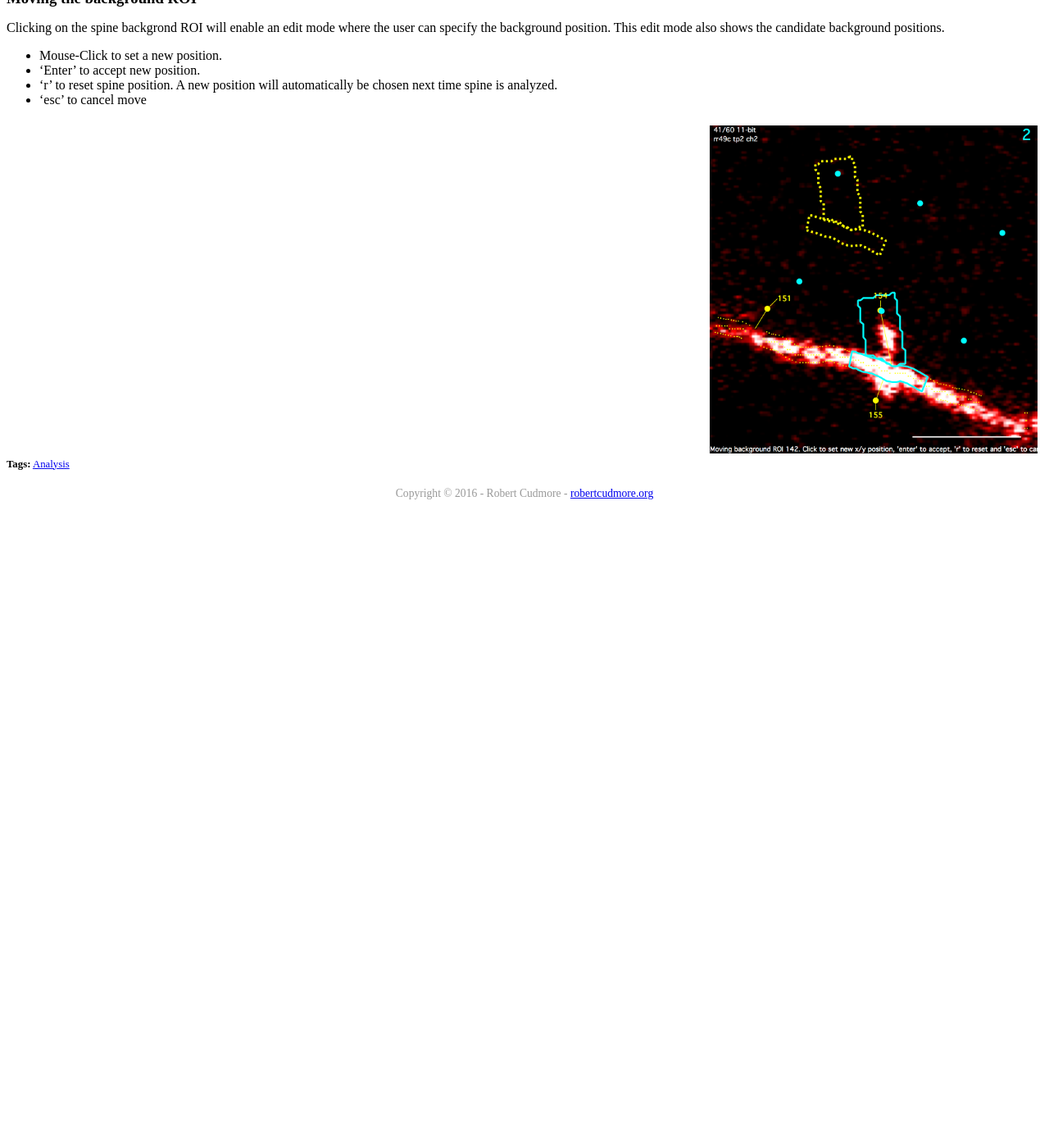
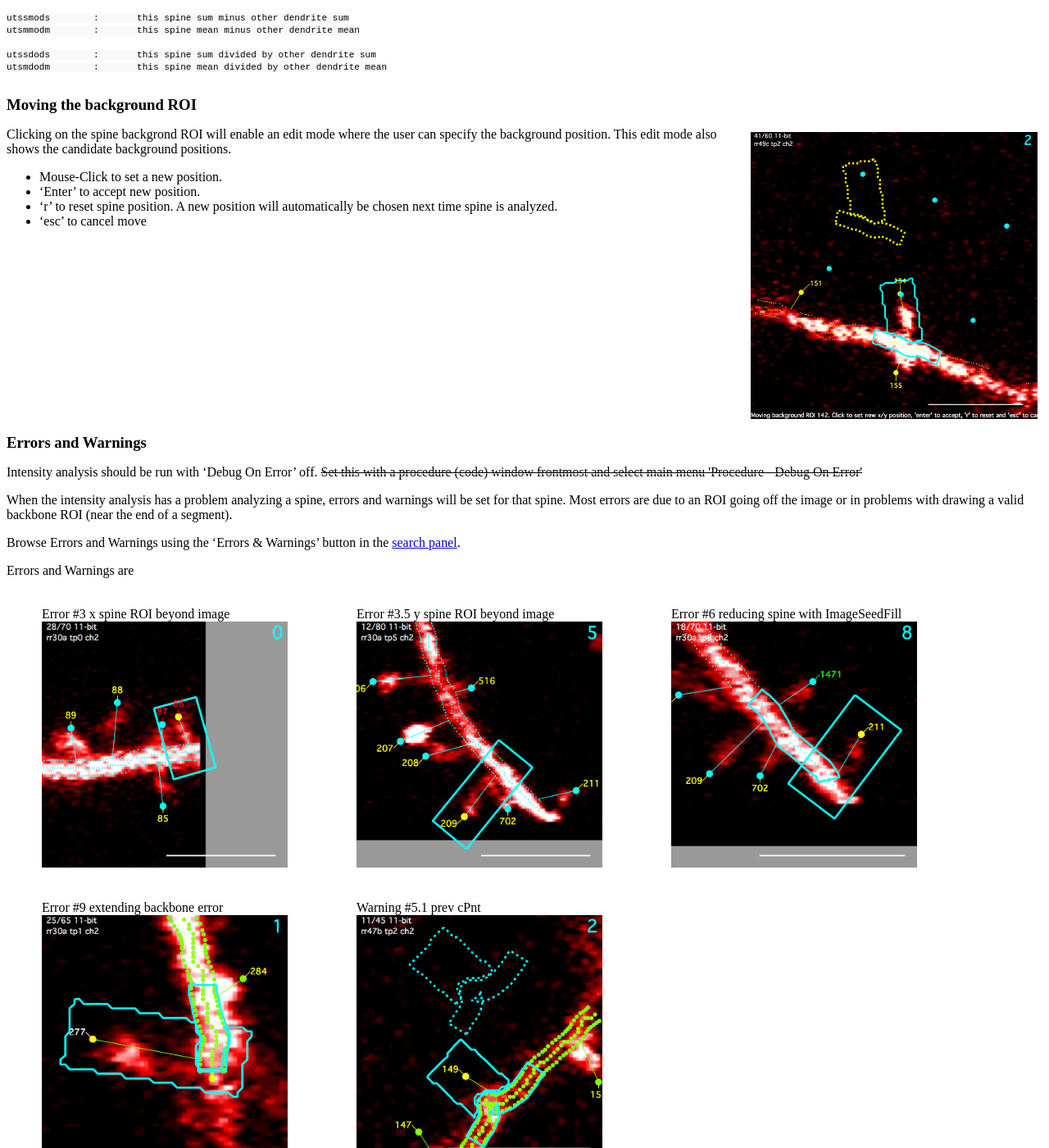
Before and after one commit to MarkWieczorek/mapmanager, a Jekyll site: the page built from _posts/2015-07-25-intensity.md, in a window 1280 px wide and 1400 px high, scrolled down 2684 px. Shown: the whole window at 82% size. Built offline with Jekyll 4.4.1, drawn with Linux system fonts in a browser that asks for light colours; Markdown is read by kramdown in place of the engine named in the settings; a style sheet for code colours, icons or effects is not loaded; before the commit the page ends 3314 px from its top, so only the background shows below that; some of the changed text lies outside the part shown.

Commit message:
intensity analysis

```diff
--- a/_posts/2015-07-25-intensity.md
+++ b/_posts/2015-07-25-intensity.md
@@ -42,13 +42,21 @@ Intensity analysis is run from the main [map manager panel][3] using the 'Intens
 
 <IMG class="img-float-right" SRC="../images/mm3/intensity/intensity-parameters.png" WIDTH="300">
 
-Intensity analysis parameters are set in the [stack db options][2] panel. They can also be set independently for each spine using the 'Object Info' panel (in a stack window, use keyboard 'i' to toggle the Object Info Panel)
 
- - **Spine width (um).** Width of spine ROI centered on the spine line.
+Global intensity analysis parameters are set in the [stack db options][2] panel. These parameters are used for every spine in a map.
+
+Once intensity analysis has been run, the parameters of individual spines can be set using the 'Object Info' panel in a stack. Open the Object Info window in a stack with keyboard 'i'.
+
+<div class="print-page-break"></div>
+
+<IMG class="img-float-right" SRC="../images/mm3/intensity/obj-info.png" WIDTH="300">
+
+ - **Width (um).** Width of spine ROI centered on the spine line.
  - **Extend head (um).** Distance to extend the spine ROI beyond its spine head.
  - **Extend tail (um).** Distance to extend the spine ROI beyond it connection point with the backbone/dendrite..
  - **+/- Slices.** The statistics (Sum, Mean, SD, N) of each spine, backbone, and background ROI is calculated after expanding the ROI up and down in Z-dimension.
  - **+/- Segment (um).** The distance (um) to extend the backbone/dendrite ROI up and down the backbone/dendrite line.
+ - **Scale Radius (um).** Only available for individual spines using the Object Info Panel. When intensity analysis is run (for a map), each spine is assigned a radius (um) following the radius of the segment it is attached to. Once intensity analysis has been run, this radius can be set for individual spines in the Object Info panel.
 
 ###Intensity Analysis Output
 
@@ -116,6 +124,8 @@ utsmdodm	:	this spine mean divided by other dendrite mean
 
 ###Moving the background ROI
 
+<IMG class="img-float-right" SRC="../images/mm3/intensity/spine-roi-example-edit.png" WIDTH="350">
+
 Clicking on the spine backgrond ROI will enable an edit mode where the user can specify the background position. This edit mode also shows the candidate background positions.
 
   - Mouse-Click to set a new position.
@@ -123,11 +133,76 @@ Clicking on the spine backgrond ROI will enable an edit mode where the user can
   - 'r' to reset spine position. A new position will automatically be chosen next time spine is analyzed.
   - 'esc' to cancel move
 
-<IMG class="img-float-right" SRC="../images/mm3/intensity/spine-roi-example-edit.png" WIDTH="400">
 
 <div class="print-page-break"></div>
 
+###Errors and Warnings
+
+Intensity analysis should be run with 'Debug On Error' off. <strike>Set this with a procedure (code) window frontmost and select main menu 'Procedure - Debug On Error'</strike>
+
+When the intensity analysis has a problem analyzing a spine, errors and warnings will be set for that spine. Most errors are due to an ROI going off the image or in problems with drawing a valid backbone ROI (near the end of a segment).
+
+Browse Errors and Warnings using the 'Errors & Warnings' button in the [search panel][4].
+
+Errors and Warnings are
+
+<TABLE>
+<TR>
+<TD>
+<figure>
+<figcaption>Error #3 x spine ROI beyond image</figcaption>
+<IMG SRC="../images/mm3/intensity/3-spine-roi-error.png" WIDTH="300">
+</figure>
+</TD>
+
+<TD>
+<figure>
+<figcaption>Error #3.5 y spine ROI beyond image</figcaption>
+<IMG SRC="../images/mm3/intensity/3_5-spine-roi-error.png" WIDTH="300">
+</figure>
+</TD>
+
+<TD>
+<figure>
+<figcaption>Error #6 reducing spine with ImageSeedFill</figcaption>
+<IMG SRC="../images/mm3/intensity/6-reducing-spine-error.png" WIDTH="300">
+</figure>
+</TD>
+</TR>
+
+<TR>
+<TD>
+<figure>
+<figcaption>Error #9 extending backbone error</figcaption>
+<IMG SRC="../images/mm3/intensity/9-extending-backbone.png" WIDTH="300">
+</figure>
+</TD>
+
+<TD>
+<figure>
+<figcaption>Warning #5.1 prev cPnt</figcaption>
+<IMG SRC="../images/mm3/intensity/5_1_prev-cpnt.png" WIDTH="300">
+</figure>
+</TD>
+</TR>
+
+</TABLE>
+
+###Intensity Dirty
+
+A spines intensity analysis becomes 'dirty' and needs to be re-run whenever the geometry of a spine changes or the geometry of its connected spines change.
+
+Intensity analysis can be run on just 'dirty' spines using the 'Only Dirty' checkbox in the Intensity Tab of the main [map manager panel][3]. Dirty spines can be browsed using 'Int Dirty' in the main [search panel][4].
+
+A spines intensity analysis becomes dirty when:
+
+  - A spine is moved
+  - A spine is reconnected to the backbone
+  - Its analysis parameters are changed (width, extend head, etc.)
+  - Any of the other spines connected to it are changed
+  - Its dynamics are changed (addition, subtraction, persistent)
 
 [1]: /mapmanager/plot-panel/
 [2]: /mapmanager/stackdb-options-panel/
 [3]: /mapmanager/main-panel/
+[4]: /mapmanager/search-panel/
```
Also changed, not shown: images/mm3/intensity/3-spine-roi-error.png (added), images/mm3/intensity/3_5-spine-roi-error.png (added), images/mm3/intensity/5_1_prev-cpnt.png (added), images/mm3/intensity/6-reducing-spine-error.png (added), images/mm3/intensity/9-extending-backbone.png (added), images/mm3/intensity/obj-info.png (added), 7 other files.
